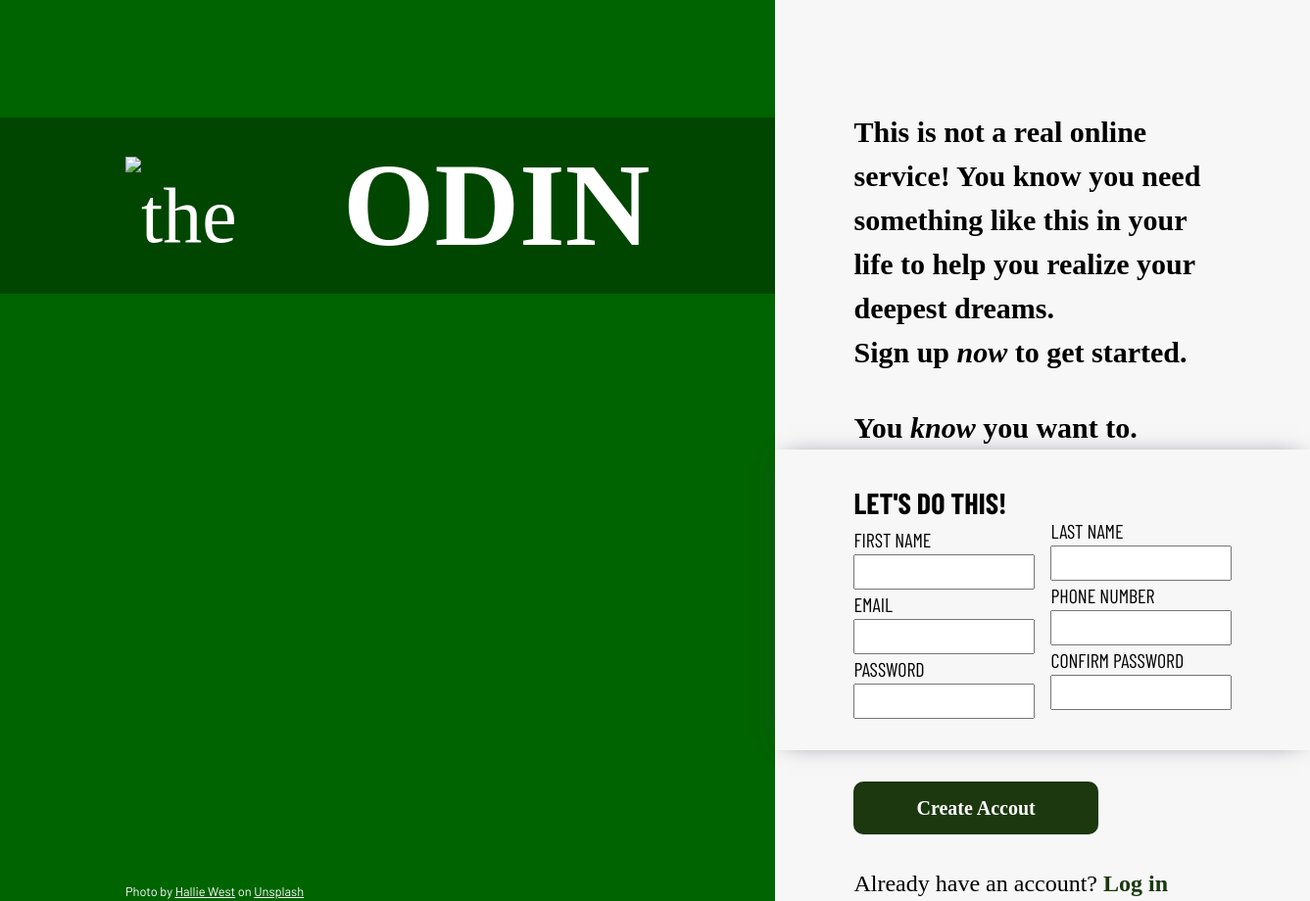
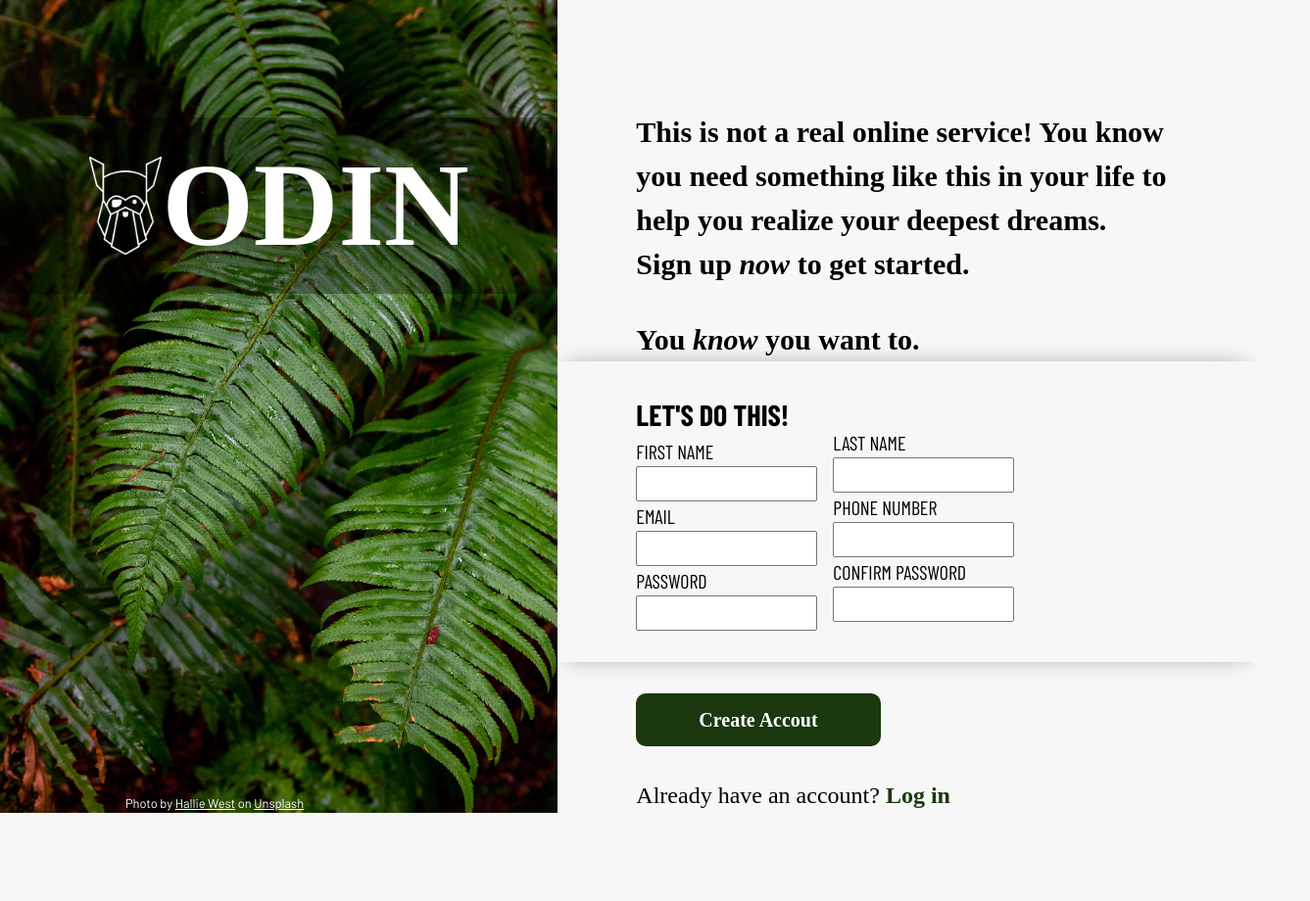
Before and after one commit to kainpets/odin-signup-form, a plain HTML site: page index.html in a window 1280 px wide. Shown: the whole page at 98% size, 1337 px wide, since content can reach past the window. After the commit the page ends 830 px from the top, so only its background shows below. Drawn offline with nearby package versions, Linux system fonts and the light colour scheme; the site is published under a folder, as on GitHub Pages, so addresses that start at the root find nothing; a web font is replaced by a local one.

Commit message:
added . at img source so github pages render them

```diff
--- a/index.html
+++ b/index.html
@@ -17,7 +17,7 @@
 <body>
   <section class="images">
     <div class="logo">
-      <img src="/img/odin-lined.png" alt="the odin project logo" />
+      <img src="./img/odin-lined.png" alt="the odin project logo" />
       <h2 class="uppercase">odin</h2>
     </div>
     <p class="attribution">Photo by <a href="">Hallie West</a> on <a href="">Unsplash</a></p>
--- a/style.css
+++ b/style.css
@@ -99,7 +99,7 @@ body {
 
 .images{
   background-color: darkgreen;
-  background-image: url(/img/halie-west-25xggax4bSA-unsplash.jpg);
+  background-image: url(./img/halie-west-25xggax4bSA-unsplash.jpg);
   background-size: cover;
   display: flex;
   flex-direction: column;
```
